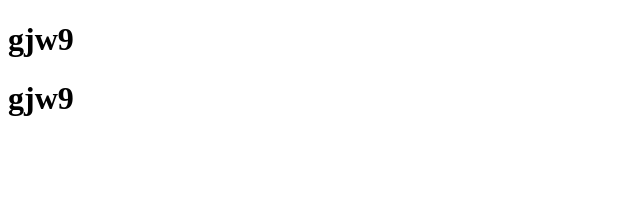
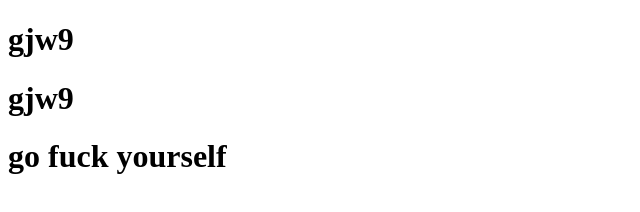
Before and after one commit to ZaitouneMohamed/Ez-create, a plain HTML site: page index.html in a window 1280 px wide. Shown: the whole page, without its empty margins (0-640 px from the left). Drawn offline with Linux system fonts and the light colour scheme.

Commit message:
zedt
zedt

```diff
--- a/index.html
+++ b/index.html
@@ -9,5 +9,6 @@
 <body>
     <h1>gjw9</h1>
     <h1>gjw9</h1>
+    <h1>go fuck yourself</h1>
 </body>
 </html>
```
